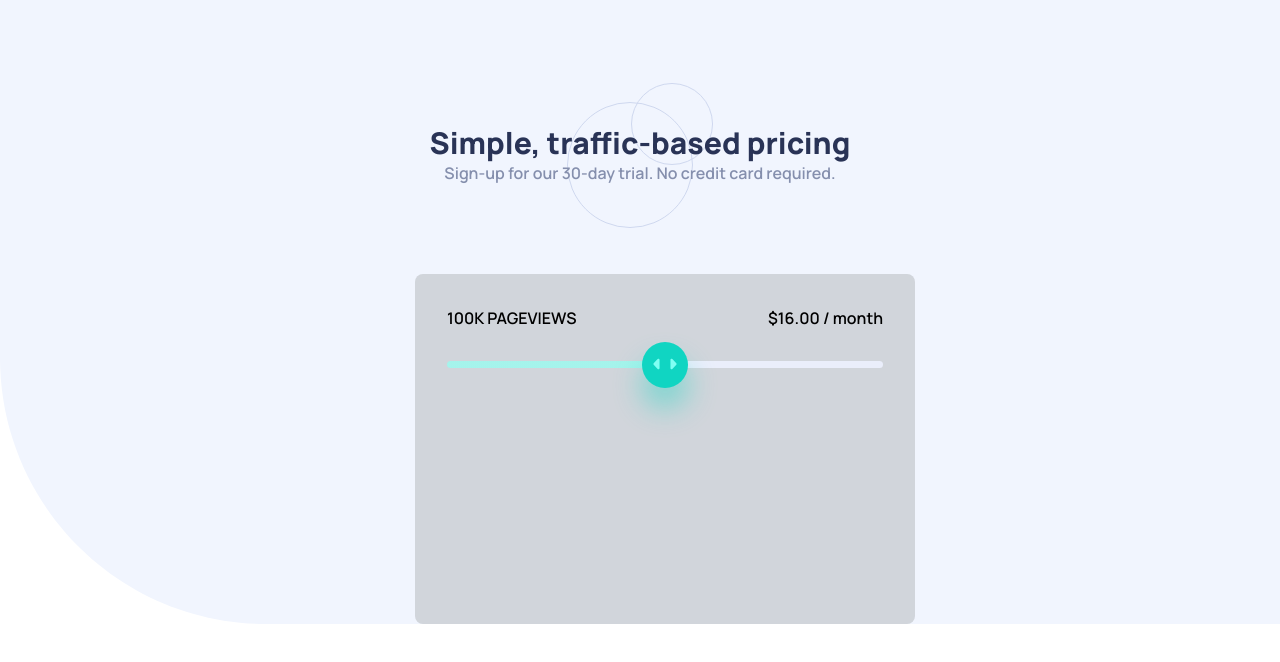
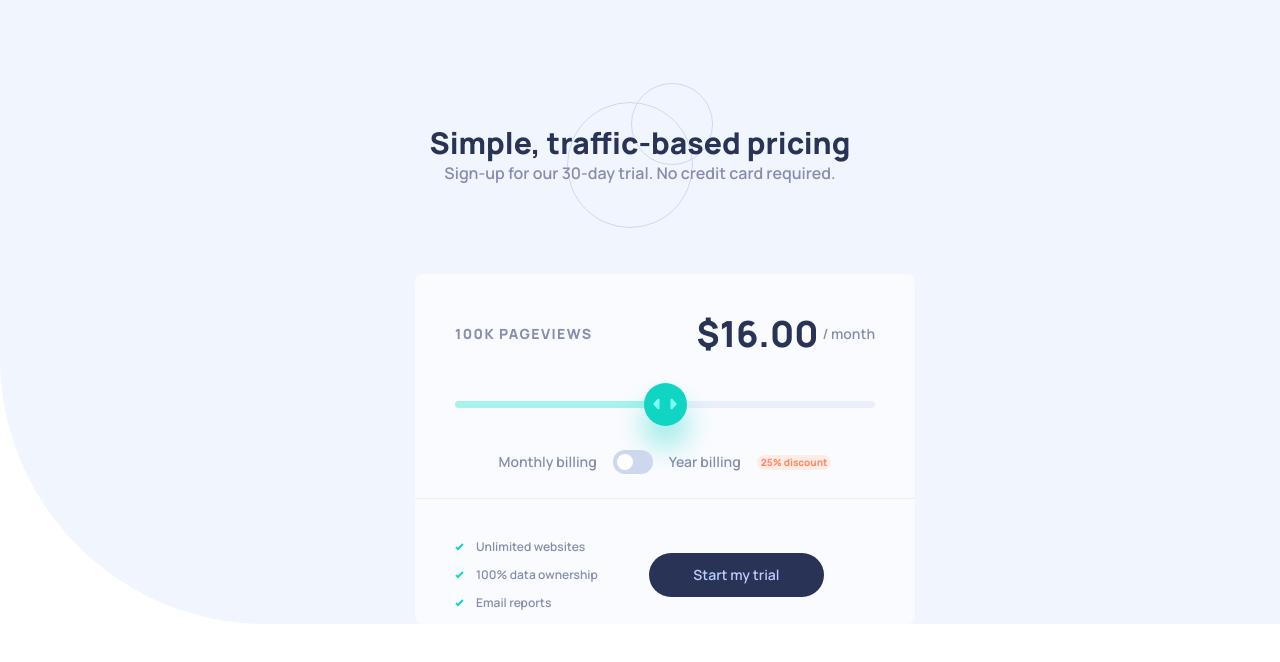
Before and after one commit to KevinPadi/interactive-pricing-component, a React (Vite) app: page / in a window 1280 px wide. Shown: the top 662 px of the page. Built offline with nearby package versions, Linux system fonts and the light colour scheme.

Commit message:
Desktop design completed

```diff
--- a/src/App.jsx
+++ b/src/App.jsx
@@ -1,13 +1,9 @@
-import { useRef } from 'react'
+import Button from './components/Button'
+import Label from './components/Label'
+import SwitchButton from './components/SwitchButton'
 
 function App () {
-  const inputRef = useRef(null)
-
   const sliderColor = (e) => {
-    // const value = (e.currentTarget - e.currentTarget.min) / (e.currentTarget.max - e.currentTarget.min) * 100
-    // e.currentTarget.style.background = 'linear-gradient(to right, #82CFD0 0%, #82CFD0 ' + value + '%, #fff ' + value + '%, white 100%)'
-    // console.log(e.currentTarget.min)
-
     let target = e.target
     if (e.target.type !== 'range') {
       target = document.getElementById('range')
@@ -20,28 +16,40 @@ function App () {
   }
 
   return (
-    <>
     <div className='container mx-auto w-[450px] mt-20'>
       <div className='flex flex-col justify-center text-center bg-circlesPattern bg-no-repeat bg-center w-[100%] h-[150px]'>
         <h1 className='text-darkBlue text-3xl font-bold'>Simple, traffic-based pricing</h1>
         <h2 className='text-grayishBlue text-md'>Sign-up for our 30-day trial. No credit card required.</h2>
       </div>
-        <section className='m-auto mt-11 h-[350px] w-[500px] rounded-lg bg-gray-300'>
-          <div className='flex h-56 flex-col gap-5 rounded-lg  p-8'>
-            <div className='flex justify-between'>
-              <p>100K PAGEVIEWS</p>
-              <p>$16.00 <span>/ month</span></p>
+      <section className='mx-auto mt-11 h-[350px] w-[500px] rounded-lg bg-veryPaleBlue divide-y divide-lightGrayishBlueBar'>
+        <div className='flex h-56 flex-col gap-9 rounded-t-lg p-10'>
+          <div className='flex justify-between items-center'>
+            <p className='text-grayishBlue text-sm font-bold tracking-widest'>100K PAGEVIEWS</p>
+            <p className='flex items-center text-4xl font-bold text-darkBlue'>$16.00<span className='text-sm font-normal text-grayishBlue ml-1'>/ month</span></p>
           </div>
-            <div>
+          <div className=''>
             <input
               type='range' defaultValue={2} min='0' max='4' step='1' onInput={sliderColor}
             />
           </div>
+          <div className='flex justify-center items-center gap-4'>
+            <p className='text-sm text-grayishBlue'>Monthly billing</p>
+            <SwitchButton />
+            <p className='text-sm text-grayishBlue'>Year billing</p>
+            <p className='bg-lightGrayishRed text-lightRed rounded-full text-[10px] font-bold px-1'>25% discount</p>
+          </div>
+        </div>
+        <div className='flex justify-between items-center p-10'>
+          <div className='flex flex-col gap-3'>
+            <Label title='Unlimited websites' />
+            <Label title='100% data ownership' />
+            <Label title='Email reports' />
+          </div>
+          <Button />
+          <div />
         </div>
       </section>
-
     </div>
-    </>
   )
 }
 
--- /dev/null
+++ b/src/components/Button.jsx
@@ -0,0 +1,9 @@
+import React from 'react'
+
+function Button () {
+  return (
+    <button className='text-sm px-11 py-3 rounded-full bg-darkBlue text-paleBlue'>Start my trial</button>
+  )
+}
+
+export default Button
--- /dev/null
+++ b/src/components/Label.jsx
@@ -0,0 +1,12 @@
+import React from 'react'
+
+function Label ({ title }) {
+  return (
+    <div className='flex gap-3 items-center'>
+      <img src='/images/icon-check.svg' alt='check icon' />
+      <p className='text-xs text-grayishBlue'>{title}</p>
+    </div>
+  )
+}
+
+export default Label
--- /dev/null
+++ b/src/components/SwitchButton.jsx
@@ -0,0 +1,34 @@
+import React, { useState } from 'react'
+
+const SwitchButton = () => {
+  const [isChecked, setIsChecked] = useState(false)
+
+  const handleCheckboxChange = () => {
+    setIsChecked(!isChecked)
+  }
+
+  return (
+    <label className='flex cursor-pointer select-none items-center'>
+      <div className='relative'>
+        <input
+          type='checkbox'
+          checked={isChecked}
+          onChange={handleCheckboxChange}
+          className='sr-only'
+        />
+        <div
+          className={`hover:bg-strongCyan hover:transition-colors box block h-6 w-10 rounded-full ${
+              isChecked ? 'bg-lightGrayishBlueBg' : 'bg-lightGrayishBlueBg'
+            }`}
+        />
+        <div
+          className={`absolute left-1 top-1 flex h-4 w-4 items-center justify-center rounded-full bg-white transition ${
+              isChecked ? 'translate-x-full' : ''
+            }`}
+        />
+      </div>
+    </label>
+  )
+}
+
+export default SwitchButton
--- a/src/index.css
+++ b/src/index.css
@@ -1,6 +1,10 @@
 @tailwind base;
 @tailwind components;
 @tailwind utilities;
+
+body {
+  box-sizing: border-box;
+}
 
 input[type="range"] {
   -webkit-appearance: none;
@@ -25,11 +29,11 @@ input[type="range"] {
 /* Input Thumb */
 input[type="range"]::-webkit-slider-thumb {
   -webkit-appearance: none;
-  height: 46px;
-  width: 46px;
+  height: 43px;
+  width: 43px;
   border-radius: 50%;
   background: hsl(224, 65%, 95%);
-  cursor: ew-resize;
+  cursor: pointer;
   box-shadow: 0px 20px 28px 1px rgba(16, 213, 194, 0.41);
   transition: background .3s ease-in-out;
   background-color: hsl(174, 86%, 45%);
@@ -42,8 +46,8 @@ input[type="range"]::-webkit-slider-thumb {
 input[type="range"]::-moz-range-thumb {
   -webkit-appearance: none;
   appearance: none;
-  height: 46px;
-  width: 46px;
+  height: 43px;
+  width: 43px;
   border-radius: 50%;
   background: hsl(224, 65%, 95%);
   cursor: pointer;
@@ -60,11 +64,11 @@ input[type="range"]::-moz-range-thumb {
 input[type="range"]::-ms-thumb {
   -webkit-appearance: none;
   appearance: none;
-  height: 46px;
-  width: 46px;
+  height: 43px;
+  width: 43px;
   border-radius: 50%;
   background: #ff4500;
-  cursor: ew-resize;
+  cursor: pointer;
   box-shadow: 0px 20px 28px 1px rgba(16, 213, 194, 0.41);
   transition: background .3s ease-in-out;
 }
```
Lines whose indentation alone changed are shown as unchanged.
